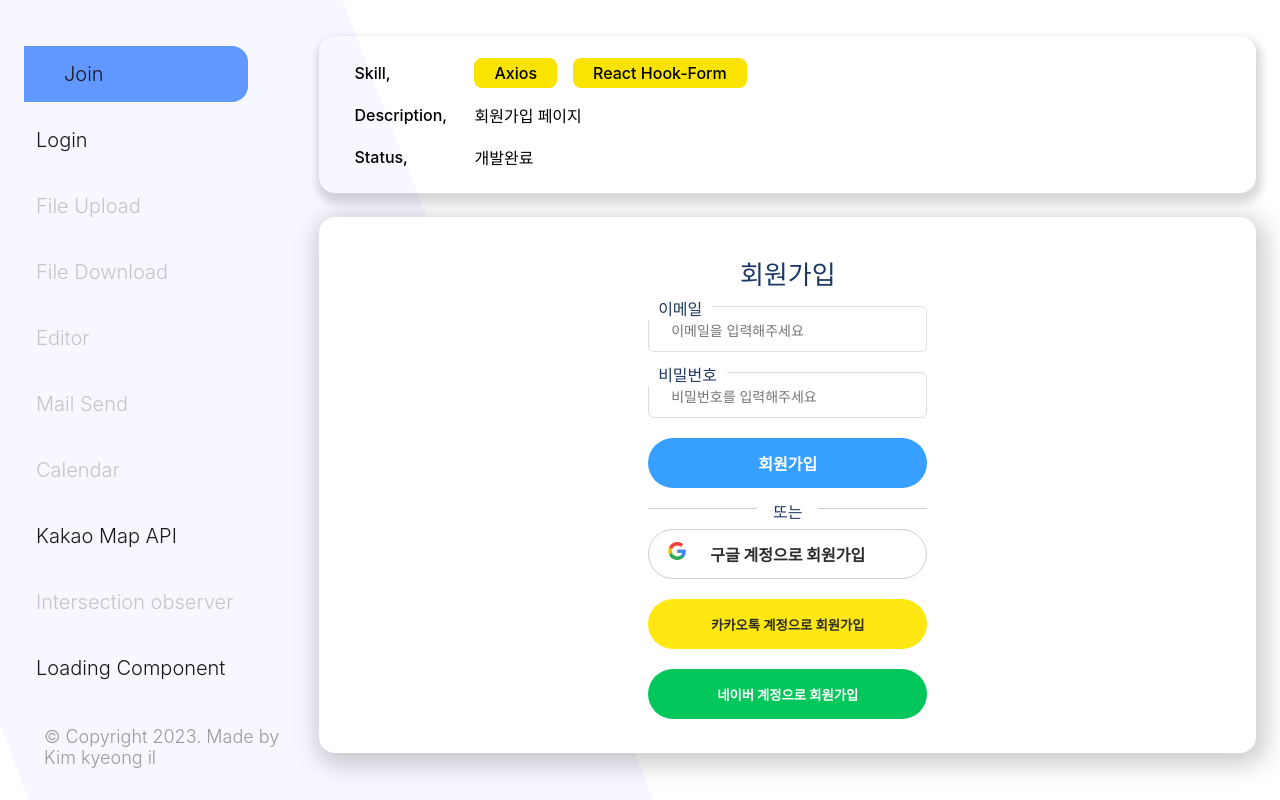
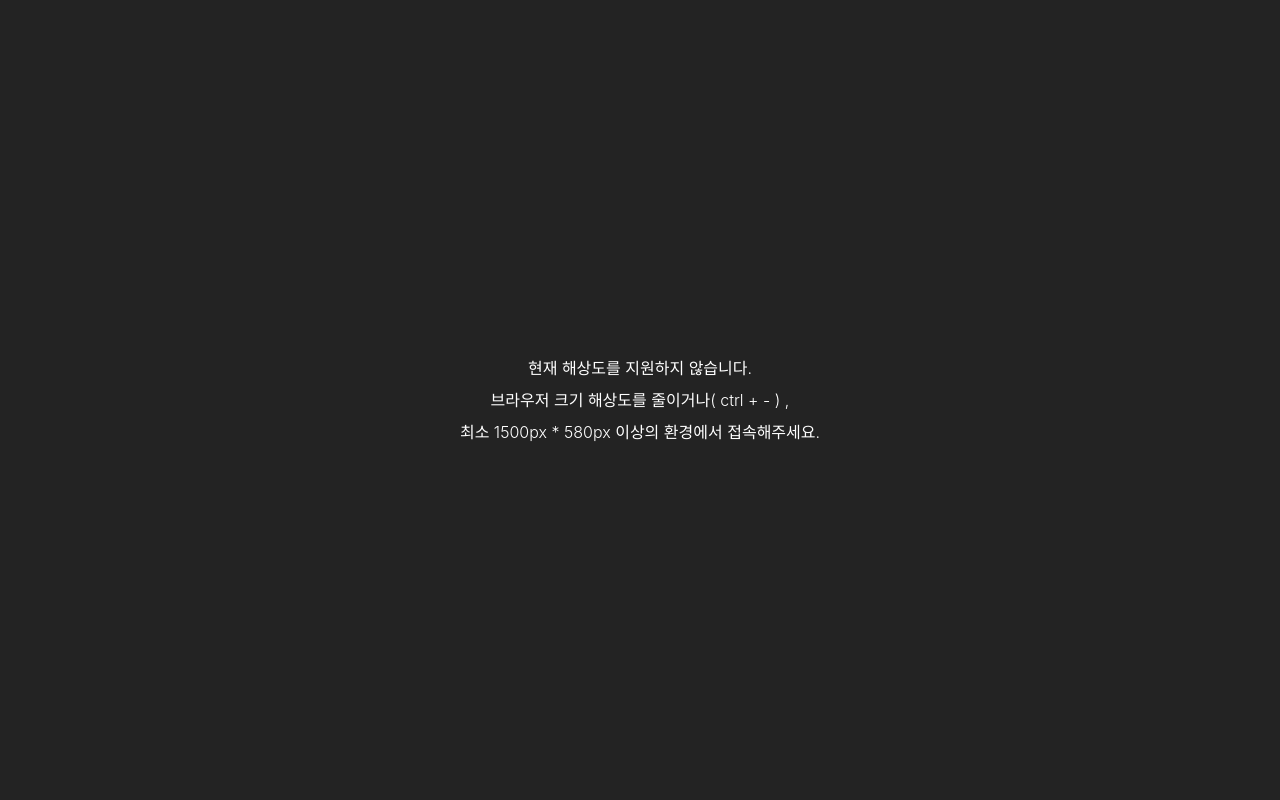
Before and after one commit to KKI147/F-E-Func-Development, a Next.js app: page /join in a window 1280 px wide. Built offline with nearby package versions, Linux system fonts and the light colour scheme; no server answers; a web font is replaced by a local one.

Commit message:
feat : mail-send

```diff
--- a/component/Layout.tsx
+++ b/component/Layout.tsx
@@ -2,16 +2,20 @@ import styled from "styled-components";
 import NavBar from "@/component/NavBar";
 import { PropsWithChildren, ReactNode } from "react";
 import TopSection from "./TopSection";
+import Media from "./Media";
 
 interface LayoutProps {}
 
 export default function Layout({ children }: PropsWithChildren<LayoutProps>) {
   console.log(children);
   return (
-    <LayoutComponent>
-      <NavBar />
-      <Section>{children}</Section>
-    </LayoutComponent>
+    <>
+      <Media />
+      <LayoutComponent>
+        <NavBar />
+        <Section>{children}</Section>
+      </LayoutComponent>
+    </>
   );
 }
 
--- /dev/null
+++ b/component/Media.tsx
@@ -0,0 +1,45 @@
+import styled from "styled-components";
+
+export default function Media() {
+  return (
+    <Layout>
+      <ContentBox>
+        <div>
+          <div>현재 해상도를 지원하지 않습니다.</div>
+          <div>
+            브라우저 크기 해상도를 줄이거나&#40; ctrl &#43; &#45; &#41; &#44;
+          </div>
+          <div>최소 1500px &#42; 580px 이상의 환경에서 접속해주세요.</div>
+        </div>
+      </ContentBox>
+    </Layout>
+  );
+}
+
+const Layout = styled.div`
+  display: none;
+  @media (max-width: 1500px) {
+    display: block;
+    position: fixed;
+    width: 100%;
+    height: 100vh;
+    background-color: #232323;
+    z-index: 5;
+  }
+`;
+
+const ContentBox = styled.div`
+  display: flex;
+  justify-content: center;
+  align-items: center;
+  position: relative;
+  top: 50%;
+  transform: translateY(-50%);
+  color: #fff;
+  width: 50%;
+  height: 50%;
+  font-size: 16px;
+  line-height: 2;
+  text-align: center;
+  margin: 0 auto;
+`;
--- a/component/NavBar.tsx
+++ b/component/NavBar.tsx
@@ -1,4 +1,4 @@
-import styled from "styled-components";
+import styled, { css } from "styled-components";
 import Link from "next/link";
 import { useRouter } from "next/router";
 
@@ -11,25 +11,25 @@ export default function NavBar() {
           <List>
             <Link href="/join">
               {router.asPath === "/join" ? (
-                <Done>Join</Done>
+                <Hover color="#fff">Join</Hover>
               ) : (
-                <DoneText>Join</DoneText>
+                <Text color="#181818">Join</Text>
               )}
             </Link>
           </List>
           <List>
             <Link href="login">
               {router.asPath === "/login" ? (
-                <Done>Login</Done>
+                <Hover color="#fff">Login</Hover>
               ) : (
-                <DoneText>Login</DoneText>
+                <Text color="#181818">Login</Text>
               )}
             </Link>
           </List>
           <List>
             <Link href="/file-upload">
               {router.asPath === "/file-upload" ? (
-                <Hover>File Upload</Hover>
+                <Hover color="#fff">File Upload</Hover>
               ) : (
                 <Text>File Upload</Text>
               )}
@@ -38,7 +38,7 @@ export default function NavBar() {
           <List>
             <Link href="/file-download">
               {router.asPath === "/file-download" ? (
-                <Hover>File Download</Hover>
+                <Hover color="#fff">File Download</Hover>
               ) : (
                 <Text>File Download</Text>
               )}
@@ -47,7 +47,7 @@ export default function NavBar() {
           <List>
             <Link href="/editor">
               {router.asPath === "/editor" ? (
-                <Hover>Editor</Hover>
+                <Hover color="#fff">Editor</Hover>
               ) : (
                 <Text>Editor</Text>
               )}
@@ -56,16 +56,16 @@ export default function NavBar() {
           <List>
             <Link href="/mail-send">
               {router.asPath === "/mail-send" ? (
-                <Done>Mail Send</Done>
+                <Hover color="#fff">Mail Send</Hover>
               ) : (
-                <Text>Mail Send</Text>
+                <Text color="#181818">Mail Send</Text>
               )}
             </Link>
           </List>
           <List>
             <Link href="/calendar">
               {router.asPath === "/calendar" ? (
-                <Hover>Calendar</Hover>
+                <Hover color="#fff">Calendar</Hover>
               ) : (
                 <Text>Calendar</Text>
               )}
@@ -74,16 +74,16 @@ export default function NavBar() {
           <List>
             <Link href="/kakao-map-api">
               {router.asPath === "/kakao-map-api" ? (
-                <Done>Kakao Map API</Done>
+                <Hover color="#fff">Kakao Map API</Hover>
               ) : (
-                <DoneText>Kakao Map API</DoneText>
+                <Text color="#181818">Kakao Map API</Text>
               )}
             </Link>
           </List>
           <List>
             <Link href="/intersection-observer">
               {router.asPath === "/intersection-observer" ? (
-                <Hover>Intersection observer</Hover>
+                <Hover color="#fff">Intersection observer</Hover>
               ) : (
                 <Text>Intersection observer</Text>
               )}
@@ -92,9 +92,9 @@ export default function NavBar() {
           <List>
             <Link href="/loading">
               {router.asPath === "/loading" ? (
-                <Done>Loading Component</Done>
+                <Hover color="#fff">Loading Component</Hover>
               ) : (
-                <DoneText>Loading Component</DoneText>
+                <Text color="#181818">Loading Component</Text>
               )}
             </Link>
           </List>
@@ -132,61 +132,62 @@ const List = styled.li`
   border-bottom-right-radius: 16px;
 `;
 
-const Text = styled.div`
-  margin: 10px 0;
-  padding: 16px 12px;
-  border-top-right-radius: 16px;
-  border-bottom-right-radius: 16px;
-  cursor: pointer;
-  :hover {
-    width: 100%;
-    padding: 16px 96px 16px 40px;
-    color: #fff;
-    -webkit-transition: all 0.4s cubic-bezier(0.5, 0.24, 0, 1);
-    transition: all 0.4s cubic-bezier(0.5, 0.24, 0, 1);
-    background-color: #6098ff;
-  }
-`;
-
-const DoneText = styled.div`
-  color: #181818;
-  margin: 10px 0;
-  padding: 16px 12px;
-  border-top-right-radius: 16px;
-  border-bottom-right-radius: 16px;
-  cursor: pointer;
-  :hover {
-    width: 100%;
-    padding: 16px 96px 16px 40px;
-    color: #181818;
-    -webkit-transition: all 0.4s cubic-bezier(0.5, 0.24, 0, 1);
-    transition: all 0.4s cubic-bezier(0.5, 0.24, 0, 1);
-    background-color: #6098ff;
-  }
-`;
+// const Done = styled.div`
+//   width: 100%;
+//   margin: 10px 0;
+//   padding: 16px 96px 16px 40px;
+//   border-top-right-radius: 16px;
+//   border-bottom-right-radius: 16px;
+//   color: #181818;
+//   -webkit-transition: all 0.4s cubic-bezier(0.5, 0.24, 0, 1);
+//   transition: all 0.4s cubic-bezier(0.5, 0.24, 0, 1);
+//   background-color: #6098ff;
+// `;
+//  ${(props) => (props.padding ? props.padding : "25px")};
 const Hover = styled.div`
   width: 100%;
   margin: 10px 0;
   padding: 16px 96px 16px 40px;
   border-top-right-radius: 16px;
   border-bottom-right-radius: 16px;
-  color: #fff;
+  color: ${(props) => (props.color ? props.color : "#181818")};
   -webkit-transition: all 0.4s cubic-bezier(0.5, 0.24, 0, 1);
   transition: all 0.4s cubic-bezier(0.5, 0.24, 0, 1);
   background-color: #6098ff;
 `;
-
-const Done = styled.div`
-  width: 100%;
+const Text = styled.div`
   margin: 10px 0;
-  padding: 16px 96px 16px 40px;
+  padding: 16px 12px;
   border-top-right-radius: 16px;
   border-bottom-right-radius: 16px;
-  color: #181818;
-  -webkit-transition: all 0.4s cubic-bezier(0.5, 0.24, 0, 1);
-  transition: all 0.4s cubic-bezier(0.5, 0.24, 0, 1);
-  background-color: #6098ff;
+  color: ${(props) => (props.color ? props.color : "#c5c5c5")};
+  cursor: pointer;
+  :hover {
+    width: 100%;
+    padding: 16px 96px 16px 40px;
+    color: ${(props) => (props.color ? props.color : "#c5c5c5")};
+    -webkit-transition: all 0.4s cubic-bezier(0.5, 0.24, 0, 1);
+    transition: all 0.4s cubic-bezier(0.5, 0.24, 0, 1);
+    background-color: #6098ff;
+  }
 `;
+// const DoneText = styled.div`
+//   color: #181818;
+//   margin: 10px 0;
+//   padding: 16px 12px;
+//   border-top-right-radius: 16px;
+//   border-bottom-right-radius: 16px;
+//   cursor: pointer;
+//   :hover {
+//     width: 100%;
+//     padding: 16px 96px 16px 40px;
+//     color: #181818;
+//     -webkit-transition: all 0.4s cubic-bezier(0.5, 0.24, 0, 1);
+//     transition: all 0.4s cubic-bezier(0.5, 0.24, 0, 1);
+//     background-color: #6098ff;
+//   }
+// `;
+
 const Copyright = styled.div`
   padding: 20px 20px;
   font-size: 18px;
--- a/component/TopSection.tsx
+++ b/component/TopSection.tsx
@@ -6,7 +6,7 @@ interface PropsTypes {
 }
 
 export const TopSection = ({ skill, description, status }: PropsTypes) => {
-  localStorage.setItem("Status", status);
+  // localStorage.setItem("Status", status);
   return (
     <Container>
       <Content>
--- a/pages/_document.tsx
+++ b/pages/_document.tsx
@@ -38,8 +38,8 @@ export default class MyDocument extends Document {
     return (
       <Html lang="ko">
         <Head>
-          <meta name="viewport" content="width=device-width, initial-scale=1" />
-          <meta charSet="utf-8" />
+          {/* <meta name="viewport" content="width=device-width, initial-scale=1" />
+          <meta charSet="utf-8" /> */}
         </Head>
         <body>
           <Main />
--- a/pages/join.tsx
+++ b/pages/join.tsx
@@ -1,5 +1,5 @@
 import * as yup from "yup";
-import styled from "styled-components";
+import styled, { css } from "styled-components";
 import Head from "next/head";
 import SectionContainer from "@/component/SectionContainer";
 import TopSection from "@/component/TopSection";
@@ -7,6 +7,10 @@ import { useForm } from "react-hook-form";
 import { yupResolver } from "@hookform/resolvers/yup";
 import { post } from "../module/Api";
 import Image from "next/image";
+
+interface CssType {
+  variant: string;
+}
 
 export const Join = () => {
   interface FormTypes {
@@ -108,7 +112,7 @@ export const Join = () => {
             </BtnBox>
             <Line />
             <BtnBox>
-              <GoogleButton type="submit">
+              <SocialButton variant="google" type="button">
                 <ImageBox>
                   <Image
                     src={"/images/google.png"}
@@ -122,16 +126,56 @@ export const Join = () => {
                     }}
                   />
                 </ImageBox>
-                <ButtonText>구글 계정으로 회원가입</ButtonText>
-              </GoogleButton>
+                <ButtonText
+                  onClick={() => window.alert("개발되지 않은 기능입니다.")}
+                >
+                  구글 계정으로 회원가입
+                </ButtonText>
+              </SocialButton>
             </BtnBox>
             <BtnBox>
-              <KakaoButton type="submit">
+              <SocialButton variant="kakao" type="button">
+                <ImageBox>
+                  <Image
+                    src={"/images/kakao.png"}
+                    width={18}
+                    height={18}
+                    alt="image"
+                    loading="lazy"
+                    style={{
+                      width: "20px",
+                      height: "20px",
+                    }}
+                  />
+                </ImageBox>
+                <ButtonText
+                  onClick={() => window.alert("개발되지 않은 기능입니다.")}
+                >
                   카카오톡 계정으로 회원가입
-              </KakaoButton>
+                </ButtonText>
+              </SocialButton>
             </BtnBox>
             <BtnBox>
-              <NaverButton type="submit">네이버 계정으로 회원가입</NaverButton>
+              <SocialButton variant="naver" type="button">
+                <ImageBox>
+                  <Image
+                    src={"/images/naver.png"}
+                    width={18}
+                    height={18}
+                    alt="image"
+                    loading="lazy"
+                    style={{
+                      width: "20px",
+                      height: "20px",
+                    }}
+                  />
+                </ImageBox>
+                <ButtonText
+                  onClick={() => window.alert("개발되지 않은 기능입니다.")}
+                >
+                  네이버 계정으로 회원가입
+                </ButtonText>
+              </SocialButton>
             </BtnBox>
           </UseForm>
         </SectionContainer>
@@ -180,7 +224,6 @@ const InputForm = styled.input`
   border: 0;
   outline: 0;
   color: #1d3763;
-
   ::placeholder {
     font-size: 14px;
     padding: 0 0 0 8px;
@@ -195,7 +238,6 @@ const Section = styled.div`
 const LabelBox = styled.div`
   position: absolute;
   top: -10px;
-
   padding: 0 10px;
   background-color: #fff;
   color: #1d3763;
@@ -211,7 +253,7 @@ const Message = styled.div`
 const BtnBox = styled.div`
   position: relative;
   width: 70%;
-  margin: 20px auto 20px auto;
+  margin: 20px auto;
 `;
 
 const JoinButton = styled.button`
@@ -224,9 +266,6 @@ const JoinButton = styled.button`
   font-weight: bold;
   border: 0;
   cursor: pointer;
-  :hover {
-    background-color: #9a9a9a;
-  }
 `;
 const ButtonText = styled.div`
   font-size: 16px;
@@ -238,43 +277,34 @@ const ImageBox = styled.div`
   left: 20px;
 `;
 
-const GoogleButton = styled.button`
+const SocialButton = styled.button`
   width: 100%;
   height: 50px;
   border-radius: 25px;
+  cursor: pointer;
+  ${({ variant }: CssType) => {
+    switch (variant) {
+      case "google":
+        return css`
           background-color: #fff;
           border: 1px solid #cecece;
-  cursor: pointer;
-  :hover {
-    background-color: #9a9a9a;
-  }
         `;
-
-const KakaoButton = styled.button`
-  width: 100%;
-  height: 50px;
-  border-radius: 25px;
+      case "kakao":
+        return css`
           background-color: #ffe812;
           color: #2c2c2c;
-  font-weight: bold;
           border: 0;
-  cursor: pointer;
-  :hover {
-    background-color: #9a9a9a;
-  }
         `;
-const NaverButton = styled.button`
-  width: 100%;
-  height: 50px;
-  border-radius: 25px;
+      case "naver":
+        return css`
           background-color: #03c75a;
           color: #fff;
-  font-weight: bold;
           border: 0;
-  cursor: pointer;
-  :hover {
-    background-color: #9a9a9a;
+        `;
+      default:
+        break;
     }
+  }}
 `;
 
 const Line = styled.div`
```
Also changed, not shown: component/LoadingComponent.tsx (+49 -1 lines), pages/api/upload.ts (added, +14 -0 lines), pages/file-upload.tsx (+81 -1 lines), pages/login.tsx (+92 -29 lines), pages/mail-send.tsx (+49 -52 lines). Lines whose indentation alone changed are shown as unchanged.
